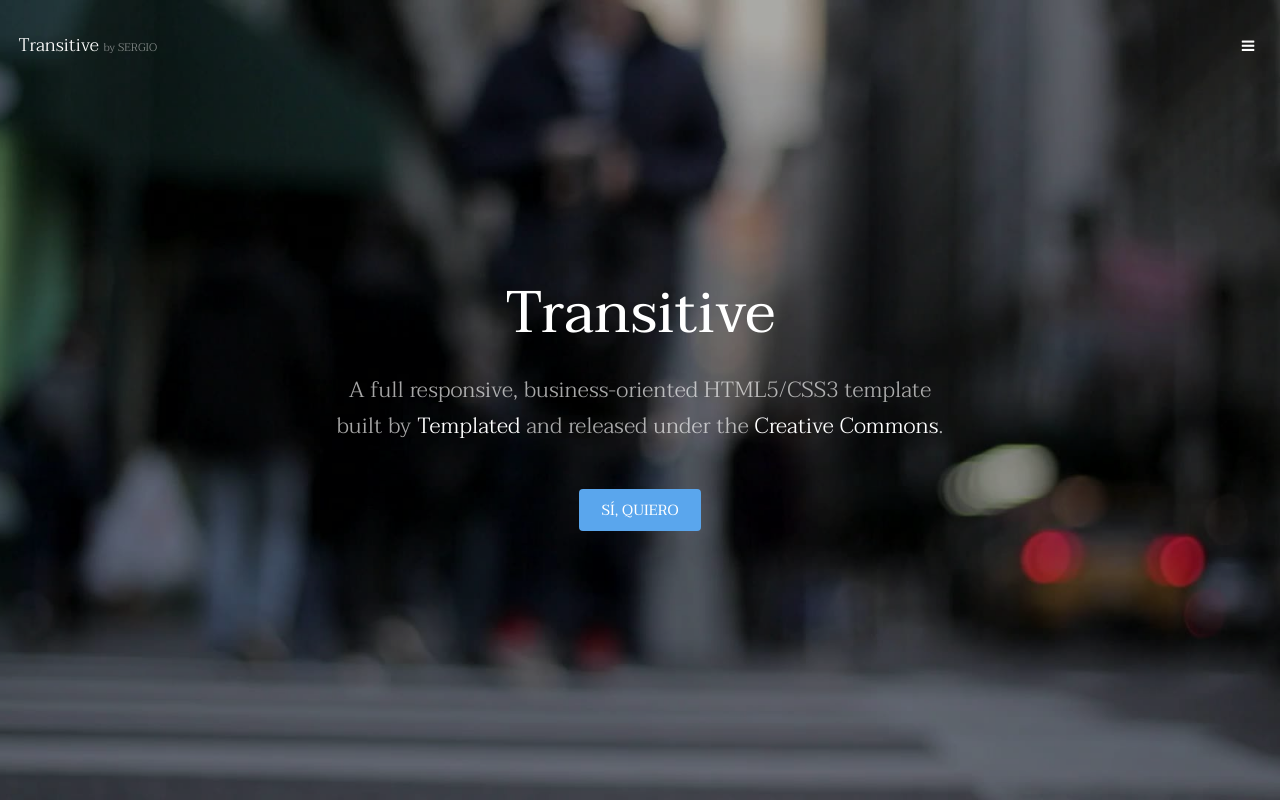
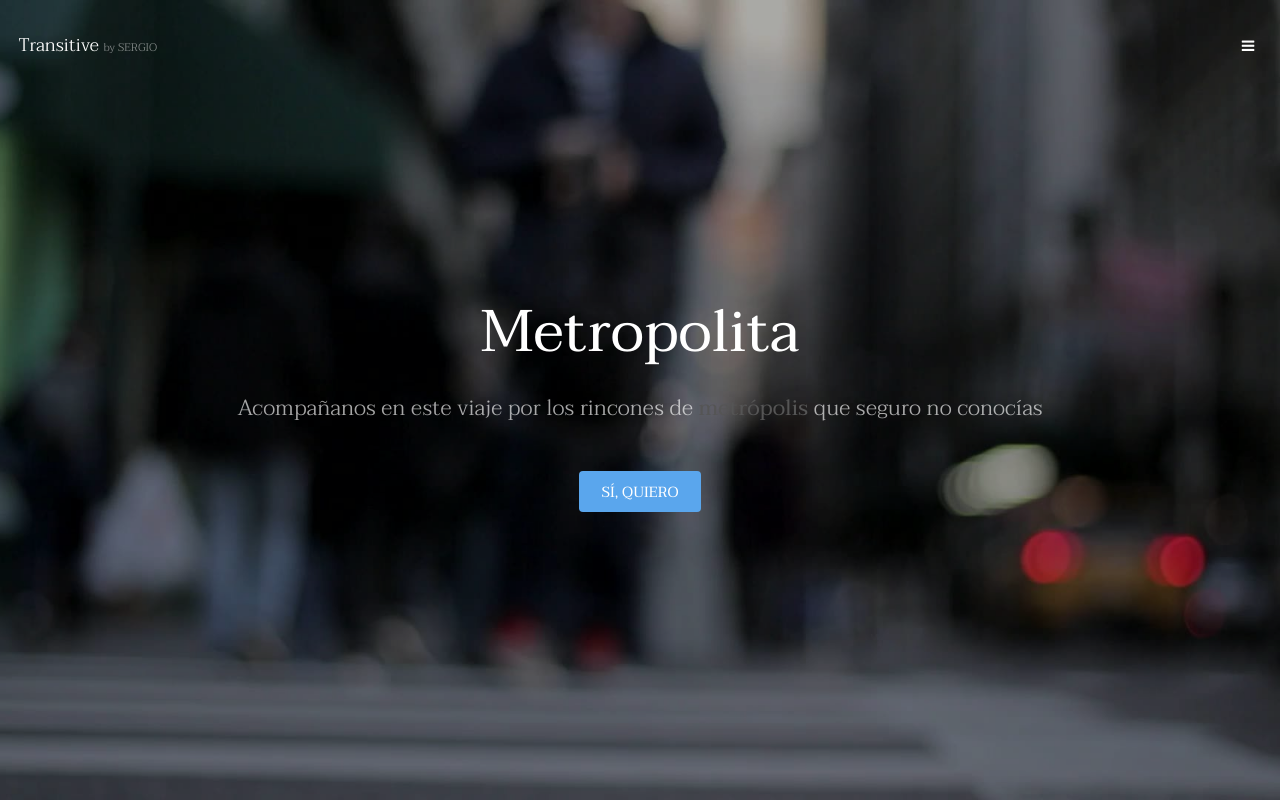
Before and after one commit to NixX453zZ/04_REP_METROPOLITA, a plain HTML site: page index.html in a window 1280 px wide. Shown: the top 800 px of the page. Drawn offline with Linux system fonts and the light colour scheme.

Commit message:
frase bajo el h1 por PABLO

```diff
--- a/index.html
+++ b/index.html
@@ -36,9 +36,8 @@
 		-->
 			<section id="banner" data-video="images/banner">
 				<div class="inner">
-					<h1>Transitive</h1>
-					<p>A full responsive, business-oriented HTML5/CSS3 template<br />
-					built by <a href="https://templated.co/">Templated</a> and released under the <a href="https://templated.co/license">Creative Commons</a>.</p>
+					<h1>Metropolita</h1>
+					<p>Acompañanos en este viaje por los rincones de <b>metrópolis</b> que seguro no conocías<br /></p>
 					<a href="#one" class="button special scrolly">Sí, quiero</a>
 				</div>
 			</section>
```
